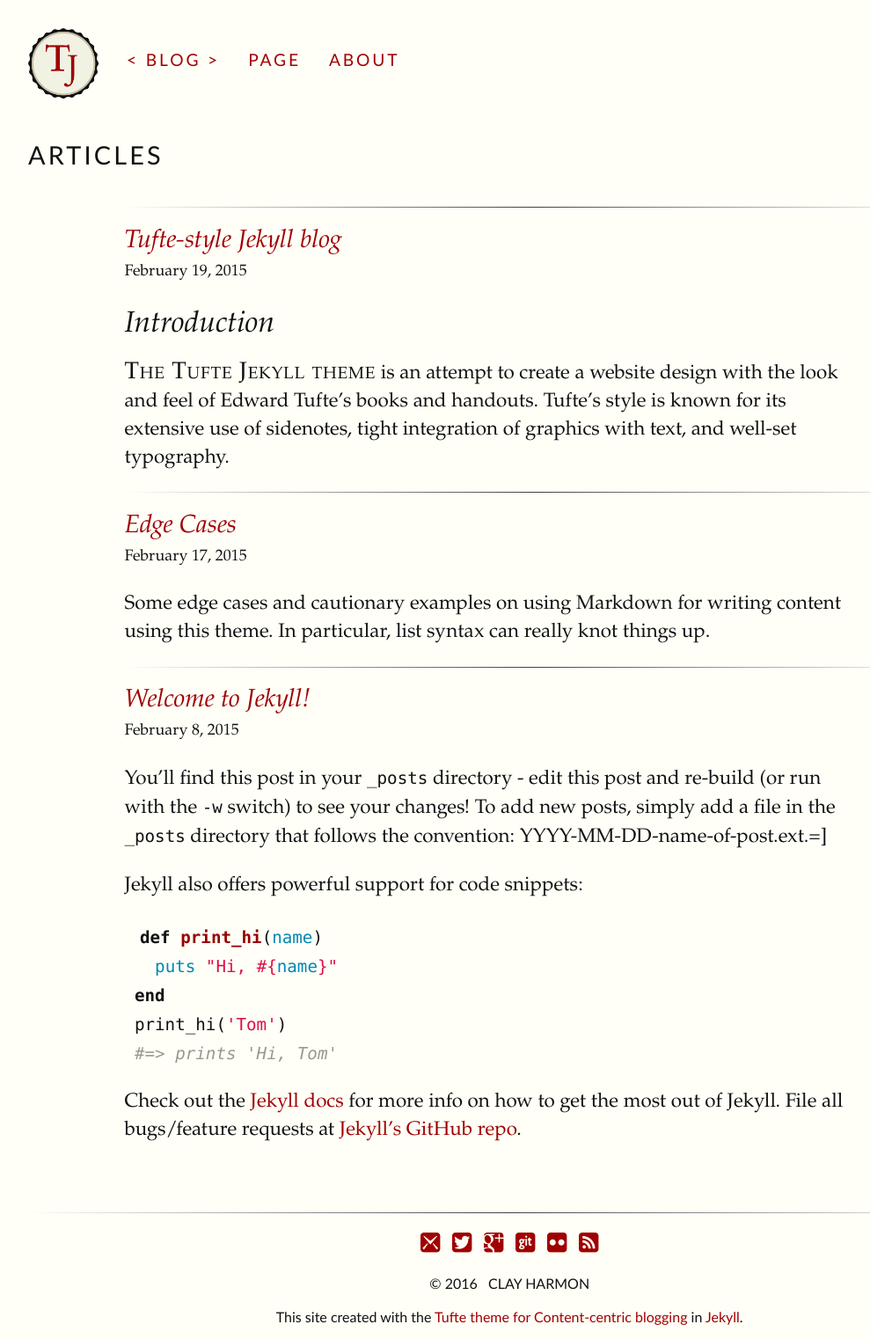
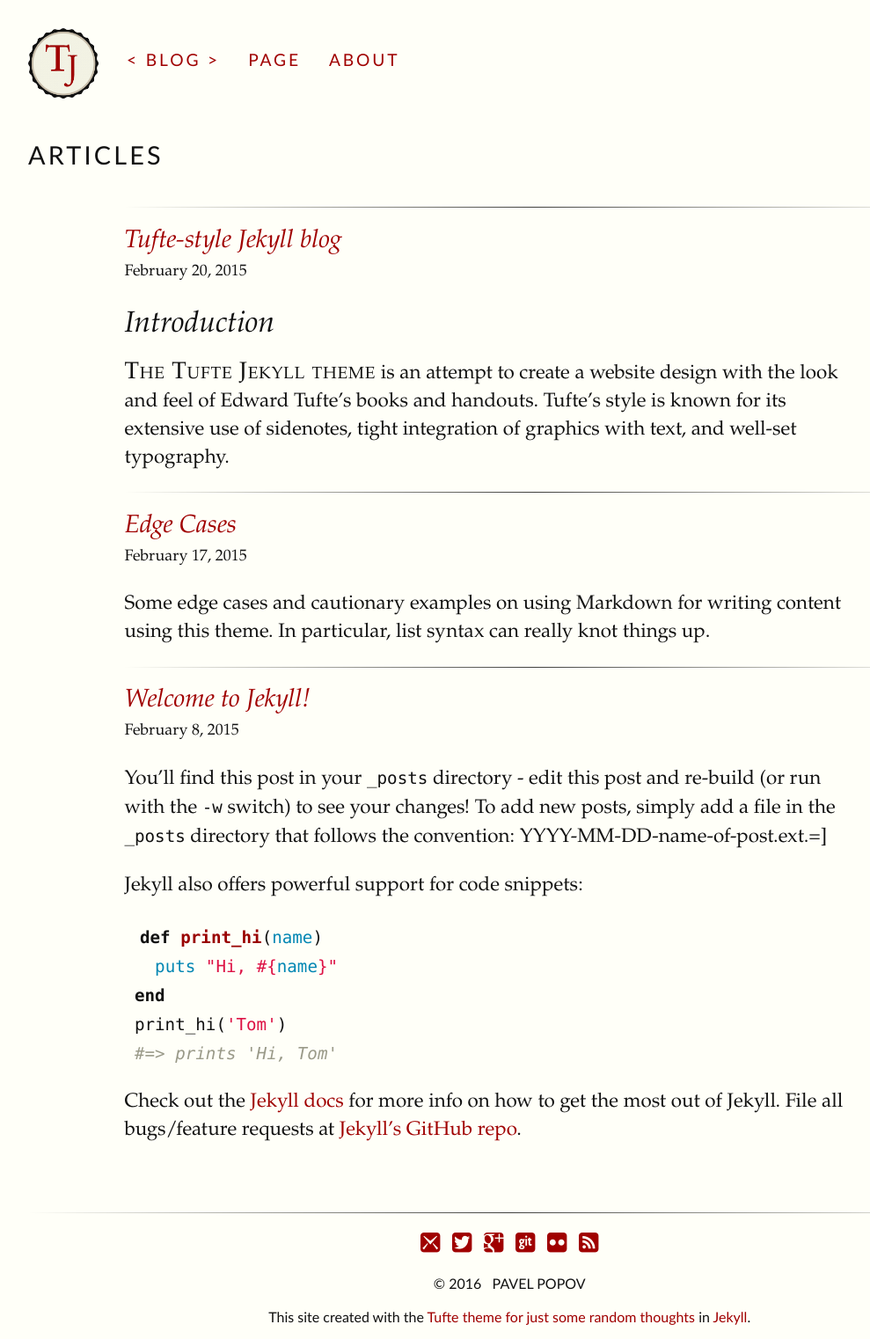
Before and after one commit to pavel-popov/pavel-popov.github.io, a Jekyll site: the page built from index.html, in a window 1280 px wide. Shown: the whole page at 88% size, without its empty margins (32-1021 px from the left). Built offline with Jekyll 4.4.1, drawn with Linux system fonts in a browser that asks for light colours.

Commit message:
Updated Config and 1 other file

```diff
--- a/_config.yml
+++ b/_config.yml
@@ -1,6 +1,6 @@
 ---
-title: Tufte
-timezone: America/New_York
+title: Pavel's block
+timezone: Europe/Moscow
 collections:
   posts:
     title: Posts
@@ -9,11 +9,14 @@
     title: Uploads
     output: true
 baseurl: "/tufte-jekyll"
-subtitle: Content-centric blogging
-author: clay harmon
+subtitle: just some random thoughts
+author: pavel popov
 simple_search: http://google.com/search
-description: A Jekyll theme for content-rich sites
-name: tufte
+description: |-
+  Personal blog of Pavel Popov containing his thoughts, experiments and projects.
+
+  And TILs.
+name: Pavel's blog
 markdown: kramdown
 markdown_ext: markdown,mkdown,mkdn,mkd,md
 permalink: "/articles/:short_year/:title"
@@ -26,15 +29,9 @@
 - README.md
 post:
   template: _post.txt
-  extension: md
+  extension: markdown
 page:
   template: _page.txt
-  extension: md
-editor: gvim
+  extension: markdown
 git:
   branch: master
-transfer:
-  command: rsync
-  settings: "-av"
-  source: _site/
-  destination: "~/Git/clayh53.github.com/"
```
Also changed, not shown: _drafts/a-test-draft.md (+1 -1 lines).
